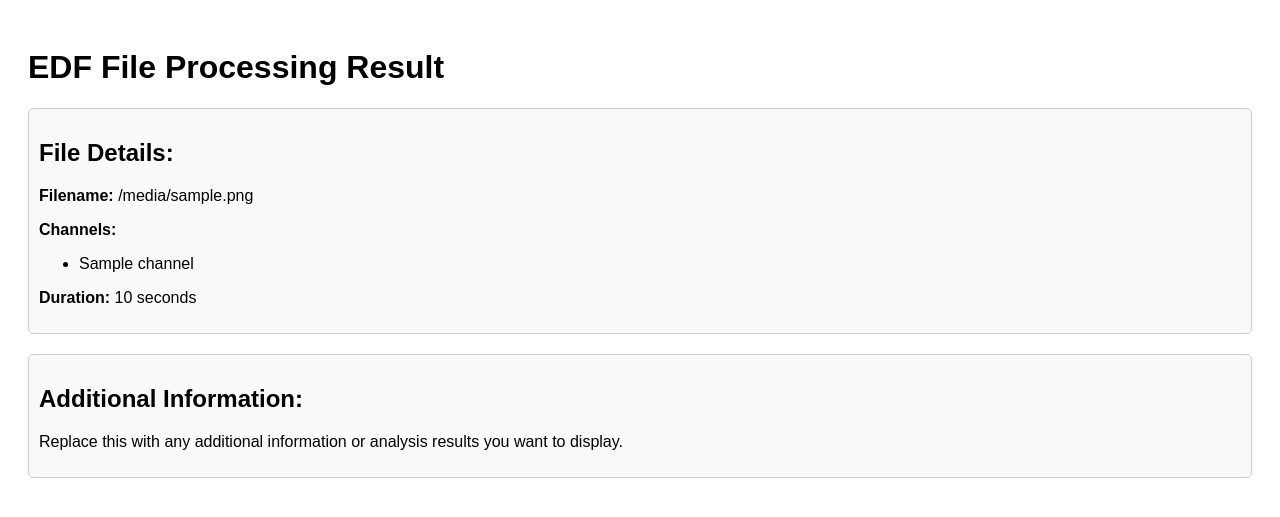
After one commit to annali-2/SeizurEShield-MVP, a Flask app: template templates/results.html in a window 1280 px wide. The commit adds this page. Shown: the top 517 px of the page. Run offline with Flask 3, Linux system fonts and the light colour scheme; the template is opened without the code that fills it: most values are stand-ins (such as "Sample title", 1, 10 or a date in 2020).

Commit message:
updated POC for Flask UI

```diff
--- a/app.py
+++ b/app.py
@@ -1,14 +1,53 @@
-from flask import Flask, render_template, request, jsonify
-import os
+from flask import Flask, render_template, request, jsonify, redirect, url_for, flash
+from werkzeug.utils import secure_filename
 import tempfile
 import pickle
+import os
 import mne
 
 app = Flask(__name__)
+app.config['UPLOAD_FOLDER'] = 'uploads/'
+app.config['ALLOWED_EXTENSIONS'] = {'edf'}
+
+def allowed_file(filename):
+    return '.' in filename and filename.rsplit('.', 1)[1].lower() in app.config['ALLOWED_EXTENSIONS']
 
 @app.route('/')
 def index():
    return render_template('index.html')
+
+@app.route('/upload')
+def upload_egg():
+    return render_template('uploads.html')
+
+@app.route('/upload_file', methods=['POST'])
+def upload_file():
+    if 'file' not in request.files:
+        flash('No file part')
+        return redirect(request.url)
+    file = request.files['file']
+    if file.filename == '':
+        flash('No selected file')
+        return redirect(request.url)
+    if file and allowed_file(file.filename):
+        filename = secure_filename(file.filename)
+        # Ensure the uploads directory exists
+        os.makedirs(app.config['UPLOAD_FOLDER'], exist_ok=True)
+        file.save(os.path.join(app.config['UPLOAD_FOLDER'], filename))
+        # Process the .edf file and generate output using MNE-Python
+        output = process_file(os.path.join(app.config['UPLOAD_FOLDER'], filename))
+        return render_template('results.html', filename=filename, channels=output['channels'], duration=output['duration'])
+    else:
+        flash('File type not allowed')
+        return redirect(request.url)
+
+def process_file(filepath):
+    # Add your .edf file processing logic using MNE-Python
+    raw = mne.io.read_raw_edf(filepath)
+    info = raw.info
+    channels = info['ch_names']
+    duration = raw.times[-1]
+    return {'channels': channels, 'duration': duration}
 
 @app.route('/predict', methods=['POST'])
 def predict():
--- a/templates/index.html
+++ b/templates/index.html
@@ -31,8 +31,8 @@
                 </p>
                 <a class="btn btn-primary" href="https://arshiasharma4.github.io/SeizureEShield/" target="_blank">About Us</a>
                 <p></p><p></p><p></p>
-                <h1 class="font-weight-light">How To Use</h1>
-                <p>Fill in
+                <!-- <h1 class="font-weight-light">How To Use</h1>
+                <p>Fill in  -->
                 </p>
             </div>
         </div>
--- /dev/null
+++ b/templates/results.html
@@ -0,0 +1,41 @@
+<!doctype html>
+<html lang="en">
+<head>
+    <meta charset="utf-8">
+    <title>EDF File Processing Result</title>
+    <style>
+        body {
+            font-family: Arial, sans-serif;
+            padding: 20px;
+        }
+        .result {
+            margin-top: 20px;
+            padding: 10px;
+            border: 1px solid #ccc;
+            border-radius: 5px;
+            background-color: #f9f9f9;
+        }
+    </style>
+</head>
+<body>
+    <h1>EDF File Processing Result</h1>
+
+    <div class="result">
+        <h2>File Details:</h2>
+        <p><strong>Filename:</strong> {{ filename }}</p>
+        <p><strong>Channels:</strong></p>
+        <ul>
+            {% for channel in channels %}
+                <li>{{ channel }}</li>
+            {% endfor %}
+        </ul>
+        <p><strong>Duration:</strong> {{ duration }} seconds</p>
+    </div>
+
+    <div class="result">
+        <h2>Additional Information:</h2>
+        <p>Replace this with any additional information or analysis results you want to display.</p>
+    </div>
+
+</body>
+</html>
```
Also changed, not shown: templates/uploads.html (added, +29 -0 lines), 2 other files.
